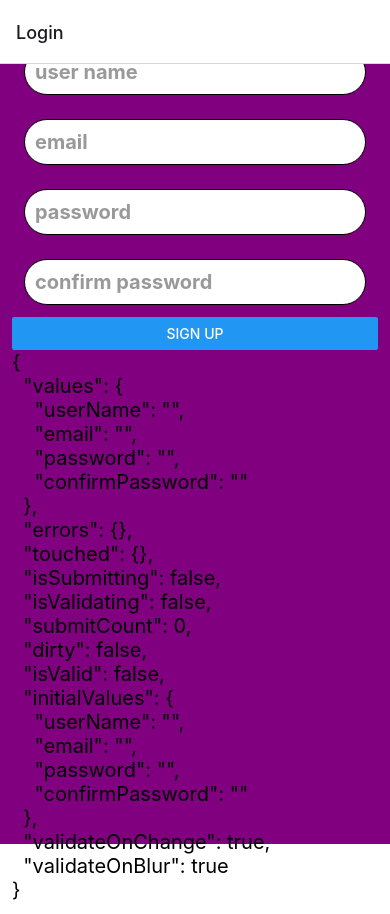
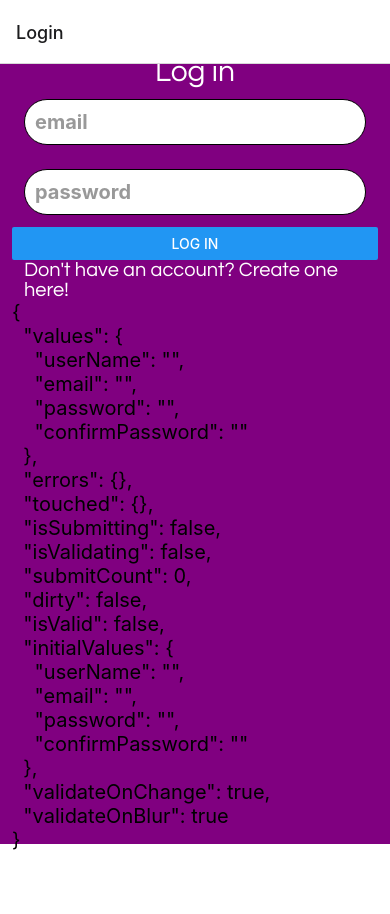
Before and after one commit to ChilliKirby/Beacon, a React Native app: screen /Login in a window 390 px wide. After the commit the page ends 864 px from the top, so only its background shows below. Built offline with nearby package versions, Linux system fonts and the light colour scheme.

Commit message:
--added textInfo style to Styles.js --Form now displays information for both registration and logging in. --Still need to handle submit for both registration and logging in.

```diff
--- a/Styles.js
+++ b/Styles.js
@@ -38,6 +38,13 @@ export const styles = StyleSheet.create({
     fontFamily: 'Questrial',
     marginHorizontal:12,
   },
+  textInfo: {
+    fontSize: 20,
+    color: "#fff",
+    fontFamily: 'Questrial',
+    marginHorizontal:12,
+    alignSelf: 'center',
+  },
   /* TEXT FIELDS */
   textInputField: {
     padding: 10,
--- a/scenes/loginPage/Form.jsx
+++ b/scenes/loginPage/Form.jsx
@@ -8,7 +8,6 @@ import { SafeAreaView, Text, View, Button, TextInput, ScrollView } from "react-n
 import { styles } from "../../Styles.js";
 // import { TextField, FilledTextField,
 //     OutlinedTextField, } from "react-native-material-textfield";
-
 
 
 const registrationSchema = yup.object().shape({
@@ -35,7 +34,9 @@ const handleFormSubmit = () => {
 
 };
 
-const Form = () => {
+const Form = ({ navigation }) => {
+
+    const [isLogin, setIsLogin] = useState(true);
 
     return (
         <SafeAreaView>
@@ -47,18 +48,21 @@ const Form = () => {
                     initialValues={initialValuesRegister}
                 >
                     {props => (
+
+
                         <View style={styles.textInputContainer}>
 
-                            <Text style={styles.textHeadCentered}> Sign up </Text>
+                            <Text style={styles.textHeadCentered}> {isLogin ? "Log in" : "Sign up"} </Text>
 
+                            {!isLogin && (
                                 <TextInput placeholderTextColor="#999"
                                     style={styles.textInputField}
                                     placeholder="user name"
                                     onChangeText={text => props.setFieldValue("userName", text)}
                                     onBlur={() => props.setFieldTouched("userName")}
                                     error={props.touched.userName ? props.errors.userName : null}
-                            />
-                            {props.touched.userName &&
+                                />)}
+                            {props.touched.userName && !isLogin &&
                                 <Text style={styles.textFormError}>{props.errors.userName} </Text>
                             }
 
@@ -88,6 +92,7 @@ const Form = () => {
                                 <Text style={styles.textFormError}>{props.errors.password}</Text>
                             }
 
+                            {!isLogin && (
                                 <TextInput
                                     placeholderTextColor="#999"
                                     style={styles.textInputField}
@@ -97,13 +102,39 @@ const Form = () => {
                                     error={props.touched.confirmPassword ? props.errors.confirmPassword : null}
                                     secureTextEntry={true}
                                 />
-                            {props.touched.confirmPassword &&
+                            )}
+
+                            {props.touched.confirmPassword && !isLogin &&
                                 <Text style={styles.textFormError}>{props.errors.confirmPassword}</Text>
                             }
 
+                            {isLogin && (
+                                <Button onPress={props.handleSubmit} title="Log in" />
+                            )}
+
+                            {!isLogin && (
                                 <Button onPress={props.handleSubmit} title="Sign Up" />
+                            )}
 
-                            <Text style={{ fontSize: 20 }}>{JSON.stringify(props, null, 2)}</Text>
+
+                            <Text
+                                style={styles.textInfo}
+                                onPress={() => {
+                                    setIsLogin(!isLogin);
+                                    props.resetForm();
+                                }}
+                            >{isLogin ? (
+                                "Don't have an account? Create one here!"
+                            ) : (
+                                "Already have an account? Sign in here!"
+                            )}
+                            </Text>
+
+
+                            <Text
+                                style={{ fontSize: 20 }}
+                            >
+                                {JSON.stringify(props, null, 2)}</Text>
                         </View>
                     )}
                 </Formik>
```
Lines whose indentation alone changed are shown as unchanged.
